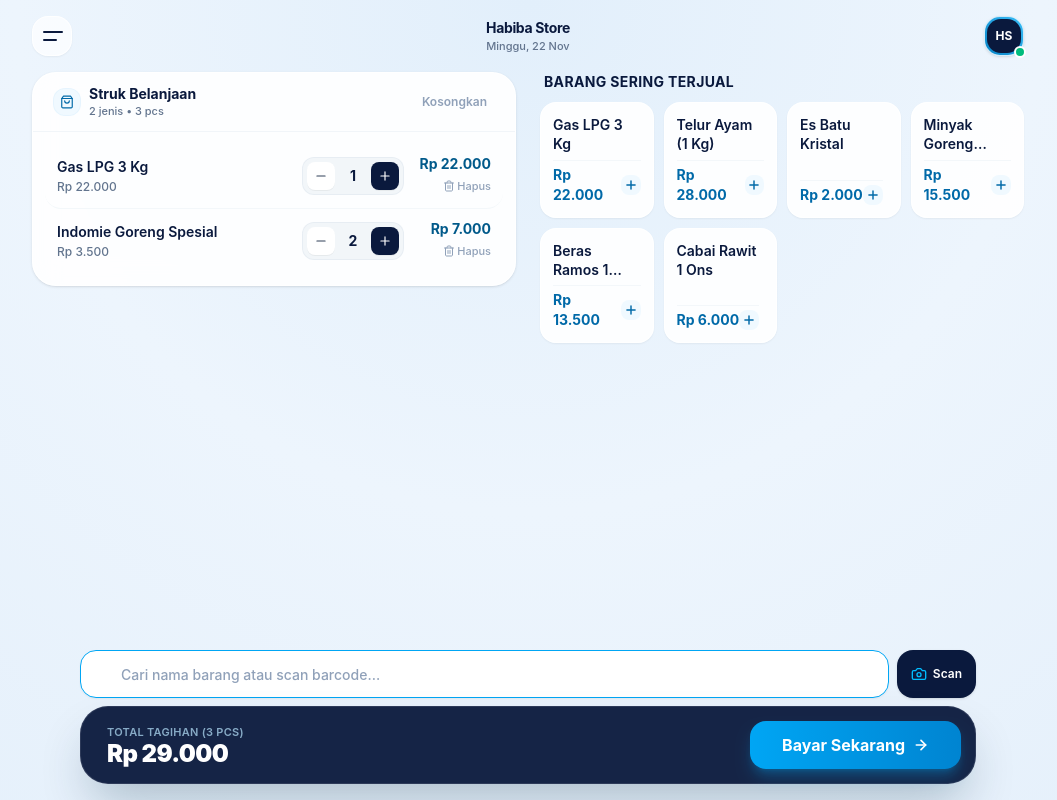
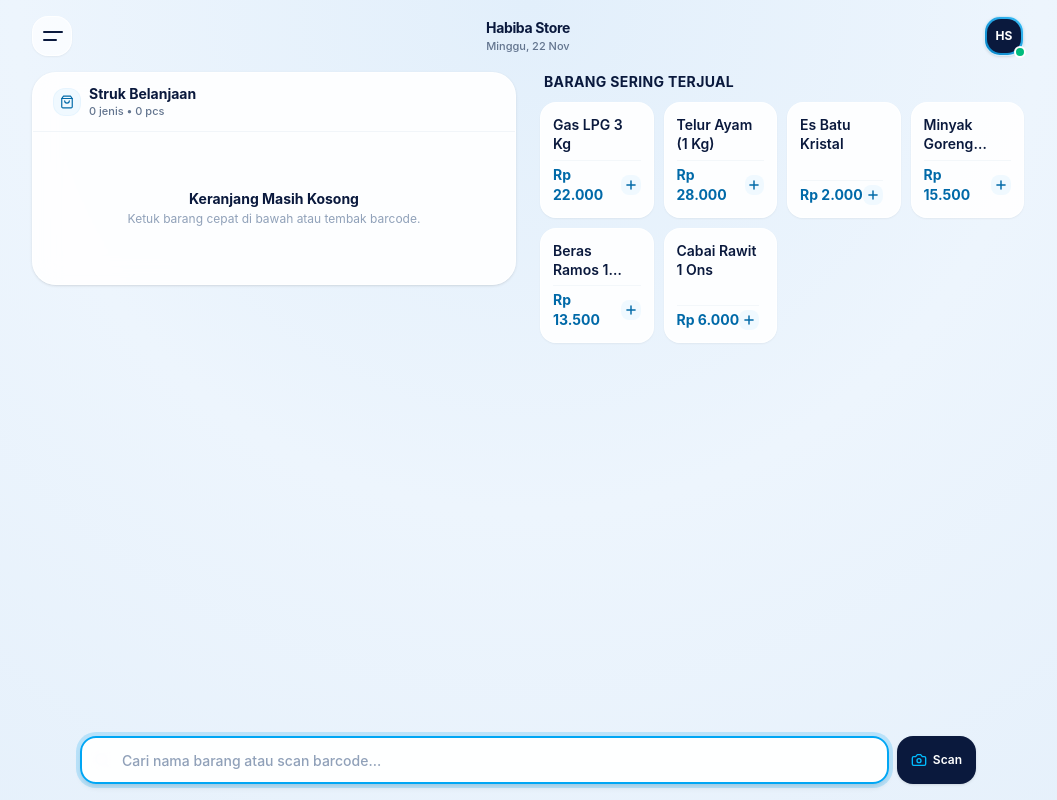
Before and after one commit to yodi-dev/kasiry, a Vue app: page / in a window 1280 px wide. Shown: the whole page, without its empty margins (112-1169 px from the left). Built offline with nearby package versions, Linux system fonts and the light colour scheme.

Commit message:
feat: show checkout total only when cart has items, rename button to Pembayaran, and enhance autofocus indicator

```diff
--- a/src/App.vue
+++ b/src/App.vue
@@ -1,5 +1,5 @@
 <script setup>
-import { ref, computed } from 'vue'
+import { ref, computed, onMounted } from 'vue'
 import TopBar from './components/TopBar.vue'
 import BarcodeInputBar from './components/BarcodeInputBar.vue'
 import CartSection from './components/CartSection.vue'
@@ -28,11 +28,8 @@ const storeProfile = ref({
   phone: '081234567890'
 })
 
-// State Keranjang Belanja Awal
-const cart = ref([
-  { id: 1, name: 'Gas LPG 3 Kg', sellPrice: 22000, buyPrice: 19500, qty: 1, barcode: '', category: 'Curah' },
-  { id: 7, name: 'Indomie Goreng Spesial', sellPrice: 3500, buyPrice: 2900, qty: 2, barcode: '8998866200224', category: 'Makanan' }
-])
+// State Keranjang Belanja Awal (Mulai Kosong agar Bar Pembayaran Muncul Hanya Saat Ada Barang)
+const cart = ref([])
 
 // State Pencarian Barcode / Barang
 const searchQuery = ref('')
@@ -269,6 +266,10 @@ const handleActivateLicense = (code) => {
     alert('Kode aktivasi tidak valid.')
   }
 }
+
+onMounted(() => {
+  barcodeInputBarRef.value?.focusInput()
+})
 </script>
 
 <template>
--- a/src/components/BarcodeInputBar.vue
+++ b/src/components/BarcodeInputBar.vue
@@ -1,5 +1,5 @@
 <script setup>
-import { ref, onMounted, nextTick } from 'vue'
+import { ref, onMounted, onUnmounted, nextTick } from 'vue'
 import { Search, Camera, X, PlusCircle } from '@lucide/vue'
 
 const props = defineProps({
@@ -21,19 +21,41 @@ const emit = defineEmits([
 ])
 
 const inputRef = ref(null)
-
-// Autofocus saat komponen dimuat
-onMounted(() => {
-  nextTick(() => {
-    inputRef.value?.focus()
-  })
-})
+const isFocused = ref(false)
 
 const focusInput = () => {
   nextTick(() => {
-    inputRef.value?.focus()
+    if (inputRef.value) {
+      inputRef.value.focus({ preventScroll: true })
+      isFocused.value = true
+    }
   })
 }
+
+// Global keydown: jika kasir mulai mengetik karakter atau barcode scanner nembak,
+// langsung arahkan fokus ke input barcode secara otomatis
+const handleGlobalKeyDown = (e) => {
+  const activeEl = document.activeElement
+  if (activeEl && (activeEl.tagName === 'INPUT' || activeEl.tagName === 'TEXTAREA')) return
+  if (e.key && e.key.length === 1 && !e.ctrlKey && !e.altKey && !e.metaKey) {
+    focusInput()
+  }
+}
+
+// Autofocus tangguh saat komponen dimuat & saat tab aktif
+onMounted(() => {
+  focusInput()
+  setTimeout(focusInput, 50)
+  setTimeout(focusInput, 200)
+  setTimeout(focusInput, 500)
+  window.addEventListener('focus', focusInput)
+  window.addEventListener('keydown', handleGlobalKeyDown)
+})
+
+onUnmounted(() => {
+  window.removeEventListener('focus', focusInput)
+  window.removeEventListener('keydown', handleGlobalKeyDown)
+})
 
 defineExpose({
   focusInput
@@ -73,7 +95,10 @@ const handleEnter = () => {
     <!-- Form Input Barcode & Search (Floating Glassmorphism Pill tepat di atas Keranjang) -->
     <div class="flex items-center gap-2">
       <div class="relative flex-1">
-        <div class="absolute inset-y-0 left-0 pl-3.5 flex items-center pointer-events-none text-slate-400">
+        <div
+          class="absolute inset-y-0 left-0 pl-3.5 flex items-center pointer-events-none transition-colors"
+          :class="isFocused ? 'text-sky-600' : 'text-slate-400'"
+        >
           <Search class="w-4 h-4" />
         </div>
 
@@ -84,8 +109,11 @@ const handleEnter = () => {
           :value="searchQuery"
           @input="handleInput"
           @keydown.enter="handleEnter"
+          @focus="isFocused = true"
+          @blur="isFocused = false"
           placeholder="Cari nama barang atau scan barcode..."
-          class="w-full h-11 sm:h-12 pl-10 pr-9 text-sm font-medium bg-white/95 backdrop-blur-md text-[#0a193d] placeholder:text-slate-400 rounded-2xl border border-white/90 focus:border-sky-500 focus:bg-white shadow-xs outline-hidden transition-all"
+          class="w-full h-11 sm:h-12 pl-10 pr-9 text-sm font-medium bg-white/95 backdrop-blur-md text-[#0a193d] placeholder:text-slate-400 rounded-2xl border-2 transition-all shadow-md outline-none"
+          :class="isFocused ? 'border-sky-500 ring-4 ring-sky-500/20 bg-white' : 'border-slate-200/80 hover:border-slate-300'"
         />
 
         <button
--- a/src/components/StickyBottomBar.vue
+++ b/src/components/StickyBottomBar.vue
@@ -16,7 +16,19 @@ const emit = defineEmits(['openPayment'])
 </script>
 
 <template>
-  <div class="w-full bg-[#0a193d]/95 backdrop-blur-xl border border-white/10 text-white rounded-[24px] sm:rounded-[28px] p-3 sm:p-3.5 shadow-2xl shadow-sky-950/30 flex items-center justify-between gap-3">
+  <Transition
+    enter-active-class="transition-all duration-300 ease-out"
+    enter-from-class="opacity-0 translate-y-3 scale-98"
+    enter-to-class="opacity-100 translate-y-0 scale-100"
+    leave-active-class="transition-all duration-200 ease-in"
+    leave-from-class="opacity-100 translate-y-0 scale-100"
+    leave-to-class="opacity-0 translate-y-3 scale-98"
+  >
+    <!-- Hanya muncul jika ada data di keranjang (itemCount > 0) -->
+    <div
+      v-if="itemCount > 0"
+      class="w-full bg-[#0a193d]/95 backdrop-blur-xl border border-white/10 text-white rounded-[24px] sm:rounded-[28px] p-3 sm:p-3.5 shadow-2xl shadow-sky-950/30 flex items-center justify-between gap-3"
+    >
       <!-- Total Tagihan -->
       <div class="pl-2 sm:pl-3 min-w-0">
         <p class="text-[11px] font-semibold text-sky-200/70 uppercase tracking-wide">
@@ -27,14 +39,14 @@ const emit = defineEmits(['openPayment'])
         </p>
       </div>
 
-    <!-- Tombol Bayar Sekarang (Vibrant Sky Blue Button) -->
+      <!-- Tombol Pembayaran (Teks baru: Pembayaran) -->
       <button
-      :disabled="totalAmount === 0"
         @click="emit('openPayment')"
-      class="h-11 sm:h-12 px-5 sm:px-8 bg-gradient-to-r from-sky-500 to-sky-600 hover:from-sky-400 hover:to-sky-500 disabled:from-slate-700 disabled:to-slate-800 disabled:text-slate-400 active:scale-95 text-white rounded-2xl font-bold text-sm sm:text-base shadow-lg shadow-sky-500/30 flex items-center gap-2 cursor-pointer disabled:cursor-not-allowed transition-all"
+        class="h-11 sm:h-12 px-5 sm:px-8 bg-gradient-to-r from-sky-500 to-sky-600 hover:from-sky-400 hover:to-sky-500 active:scale-95 text-white rounded-2xl font-bold text-sm sm:text-base shadow-lg shadow-sky-500/30 flex items-center gap-2 cursor-pointer transition-all"
       >
-      <span>Bayar Sekarang</span>
+        <span>Pembayaran</span>
         <ArrowRight class="w-4 h-4 stroke-[2.5]" />
       </button>
     </div>
+  </Transition>
 </template>
```
Lines whose indentation alone changed are shown as unchanged.
